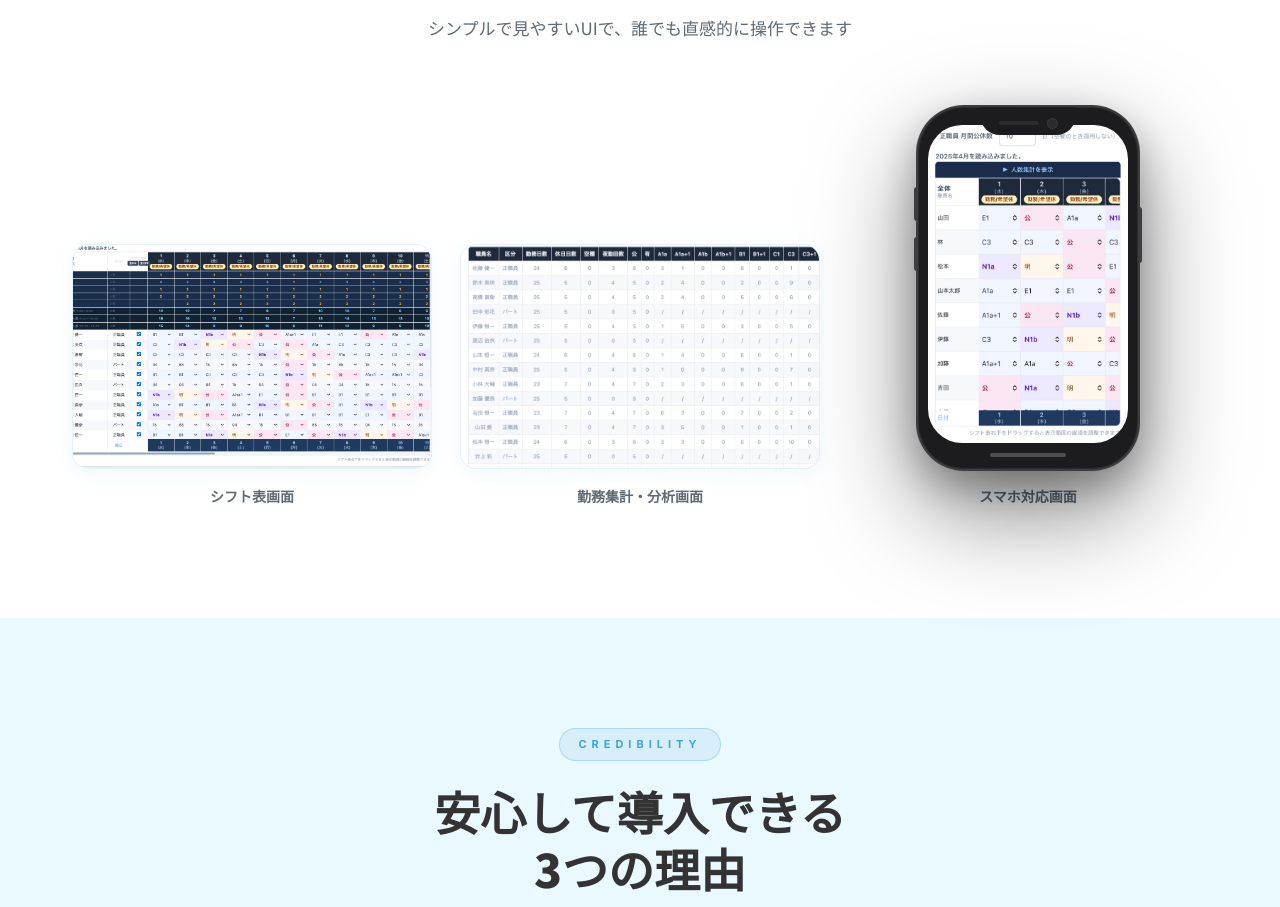
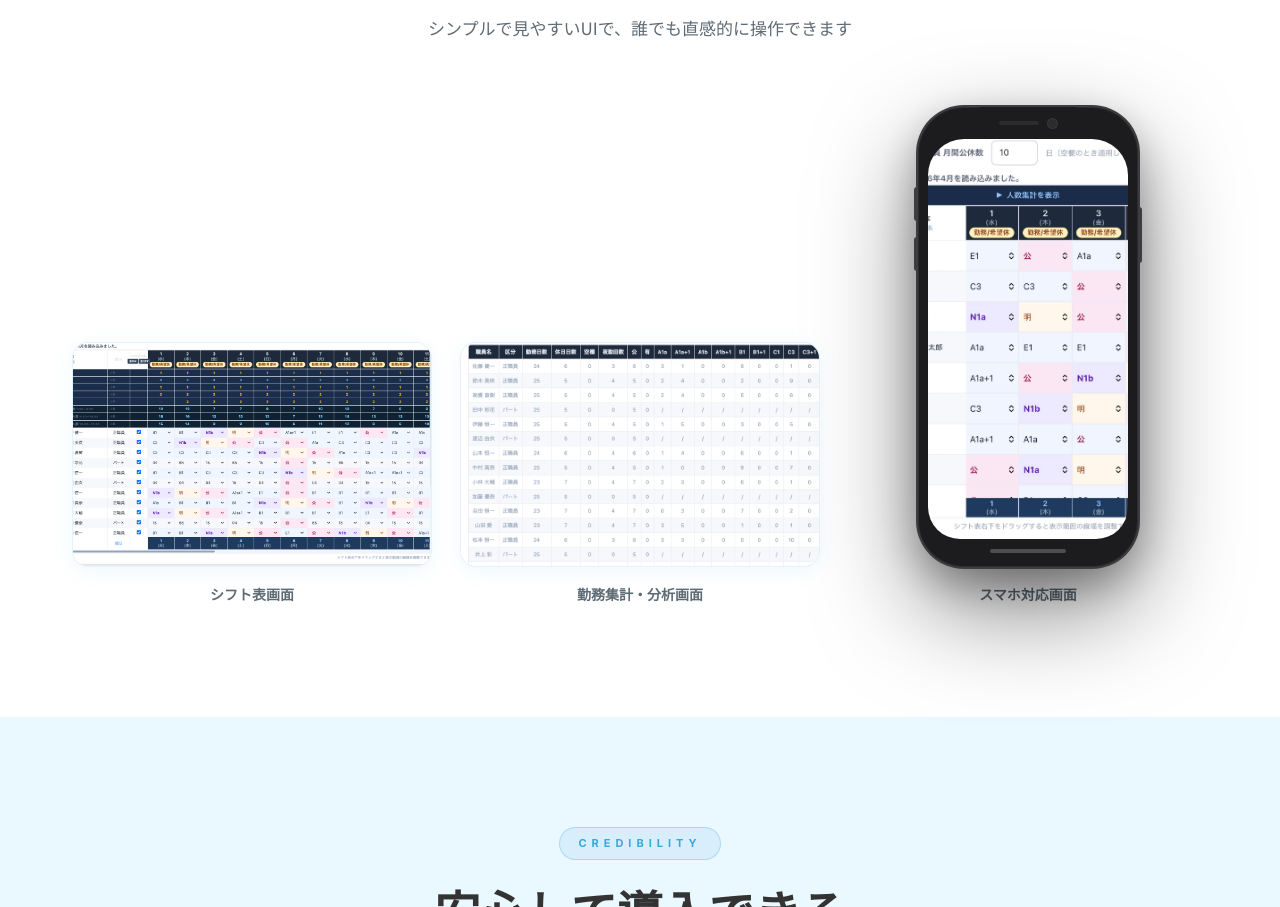
Before and after one commit to shift-ai-matsuda/atri-homepage, a plain HTML site: page index.html in a window 1280 px wide. Shown: the part 7959-8866 px from the top of the page. Drawn offline with Linux system fonts and the light colour scheme.

Commit message:
デモセクションのスマホモックにシフト表画像をフィット表示

```diff
--- a/style.css
+++ b/style.css
@@ -1304,7 +1304,7 @@ ul { list-style: none; }
   width: 220px;
   background: #1c1c1e;
   border-radius: 46px;
-  padding: 18px 10px 12px;
+  padding: 32px 10px 14px;
   box-shadow:
     inset 0 0 0 1px rgba(255, 255, 255, 0.07),
     0 0 0 2px #3d3d3f,
@@ -1381,14 +1381,17 @@ ul { list-style: none; }
 
 .iphone-screen-inner {
   background: #000;
-  border-radius: 34px;
+  border-radius: 36px 36px 32px 32px;
   overflow: hidden;
+  aspect-ratio: 9 / 18;
 }
 
 .iphone-screenshot {
   width: 100%;
-  height: auto;
+  height: 100%;
   display: block;
+  object-fit: cover;
+  object-position: top center;
 }
 
 .iphone-home-bar {
```
